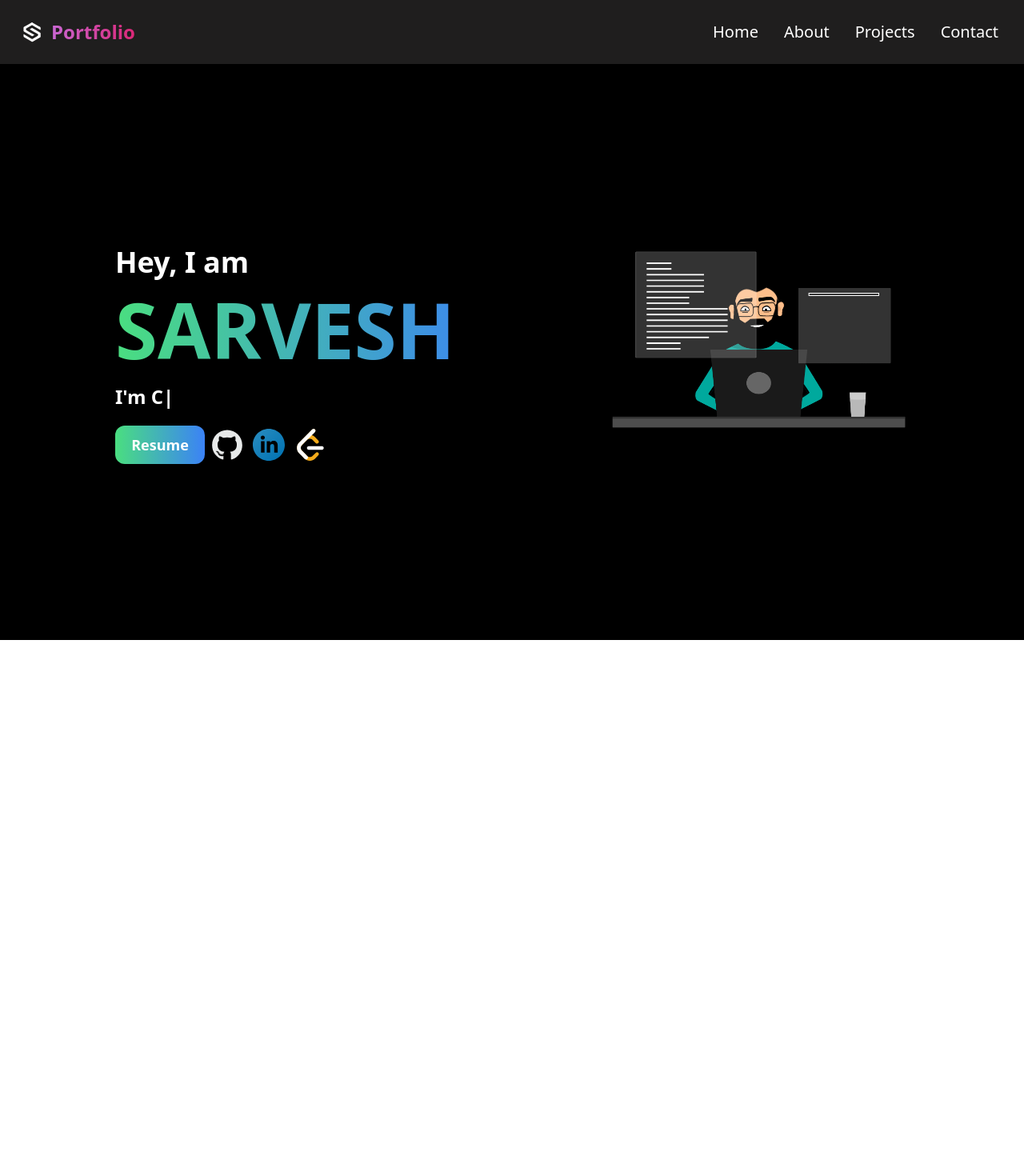
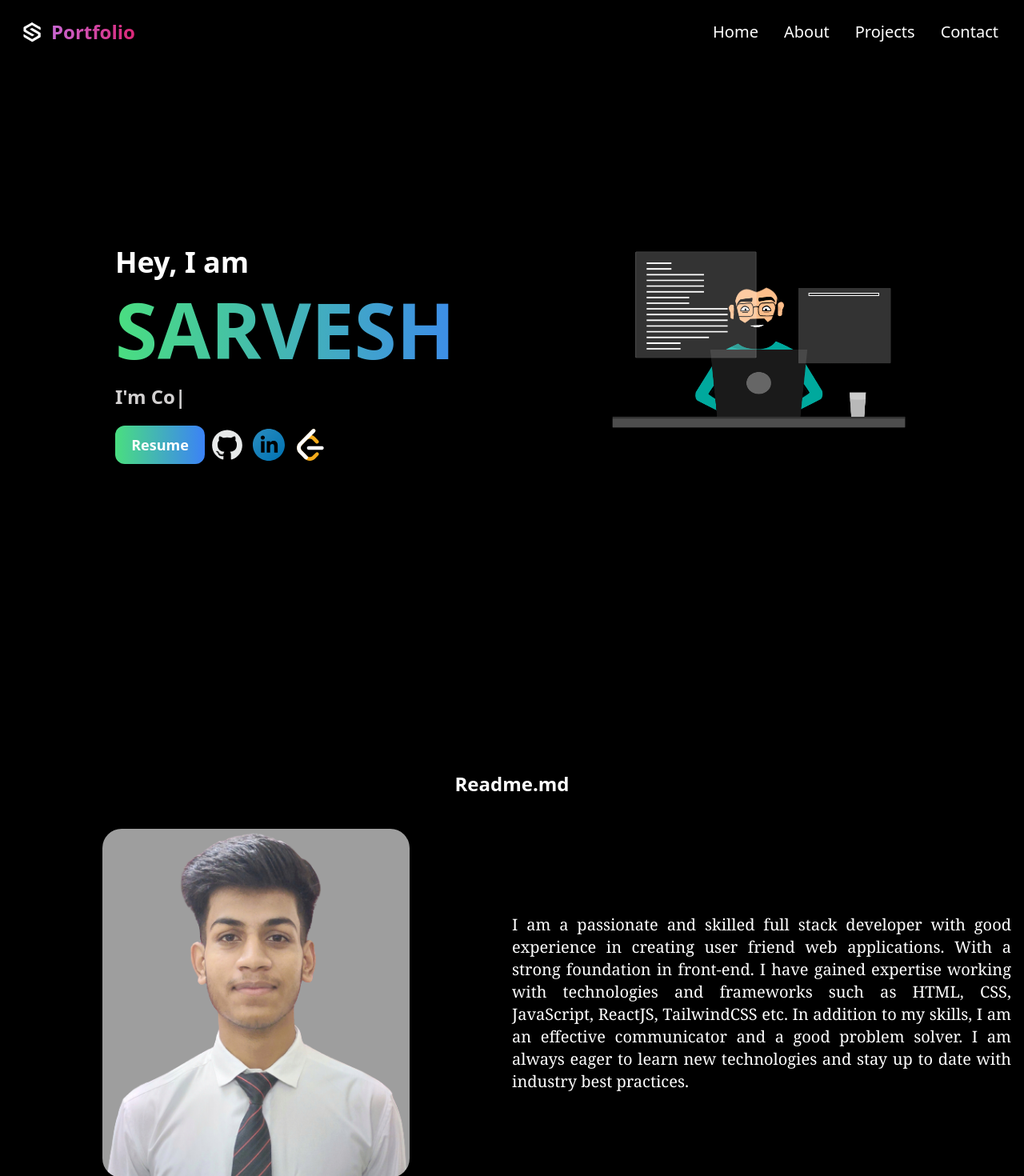
Before and after one commit to sarvesh018/Portfolio_React, a React (Vite) app: page / in a window 1280 px wide. Shown: the top 1470 px of the page at 80% size. Before the commit the page ends 800 px from the top, so only its background shows below. Built offline with nearby package versions, Linux system fonts and the light colour scheme.

Commit message:
about_update

```diff
--- a/src/App.jsx
+++ b/src/App.jsx
@@ -1,19 +1,14 @@
 import Navbar from "./components/Navbar"
 import Home from "./components/Home";
 import About from "./components/About";
-import {BrowserRouter as Router, Route, Routes } from 'react-router-dom'
 
 function App() {
 
   return (
     <div className="App">
       <Navbar/>
-      <Router>
-        <Routes>
-          <Route exact path='/' element={<Home/>}/>
-          <Route exact path='/' element={<About/>}/>
-        </Routes>
-      </Router>
+      <Home/>
+      <About/>
     </div>
   );
 }
--- a/src/components/About.jsx
+++ b/src/components/About.jsx
@@ -1,18 +1,30 @@
 import React from "react";
+import profile from "../assets/Profile_pic.png";
 
 const About = () => {
-    return(
-        <div name="/about" className="h-screen bg-white">
-            <div className="flex flex-row h-full">
-                <div className="font-extrabold">
-                    <h1>Readme.md</h1>
-                </div>
-                <div className="text-2xl font-serif">
-                    I am Sarvesh Choudhary, currently I'm pursuing B.Tech degree in computer science
-                </div>
-            </div>
+  return (
+    <div name="About" className="h-screen bg-black text-white">
+      <div className="max-w-screen-xl h-full mx-auto flex flex-col items-center justify-center md:ml-auto gap-5">
+        <div className="font-extrabold py-5">
+          <h1 className="text-2xl mt-4">Readme.md</h1>
         </div>
-    );
-}
+        <div className="flex justify-center items-center flex-col md:flex-row">
+          <div className="w-2/3 md:w-1/2 md:mb-0 mb-5 flex justify-center items-center ">
+            <img className="w-3/5 rounded-3xl shadow-2xl" src={profile}/>
+          </div>
+          <div className="flex pt-8 md:pt-0 w-4/5 text-lg md:text-xl font-serif md:w-1/2 md:ml:auto text-justify justify-center items-center pr-4">
+            I am a passionate and skilled full stack developer with good
+            experience in creating user friend web applications. With a strong
+            foundation in front-end. I have gained expertise working with
+            technologies and frameworks such as HTML, CSS, JavaScript, ReactJS,
+            TailwindCSS etc. In addition to my skills, I am an effective
+            communicator and a good problem solver. I am always eager to learn
+            new technologies and stay up to date with industry best practices.
+          </div>
+        </div>
+      </div>
+    </div>
+  );
+};
 
 export default About;
--- a/src/components/Home.jsx
+++ b/src/components/Home.jsx
@@ -1,4 +1,5 @@
 import React from "react";
+import { useEffect, useState } from "react";
 import Developer from "../assets/developer.gif";
 import github from "../assets/github.svg";
 import ReactTyped from "react-typed";
@@ -8,16 +9,38 @@ import { works } from "./Constants";
 
 const Home = () => {
 
+  const [isVisible, setIsVisible] = useState(false);
+
+  useEffect(() => {
+    const handleScroll = () => {
+      const element = document.getElementById('animated-text');
+      const position = element.getBoundingClientRect().top;
+      const windowHeight = window.innerHeight;
+
+      if (position < windowHeight) {
+        setIsVisible(true);
+      } else {
+        setIsVisible(false);
+      }
+    };
+
+    window.addEventListener('scroll', handleScroll);
+    return () => {
+      window.removeEventListener('scroll', handleScroll);
+    };
+  }, []);
+
   return (
-    <div name="home" className="h-screen bg-black text-white home">
+
+    <div name="Home" className="h-screen bg-black text-white home">
       <div className=" max-w-screen-lg h-full mx-auto flex flex-col sm:flex-row items-center justify-center md:ml-auto">
         <div className="py-[2rem] px-4 md:mt-[6rem] mt-[5rem] items-center justify-center w-3/4 md:w-2/4">
           <p className="lg:text-4xl pt-2 md:text-3xl text-2xl font-bold ">
             Hey, I am
           </p>
-          <p className="text-5xl md:text-6xl md:my-3 font-extrabold lg:text-8xl py-1 text-[#fff] text-transparent bg-gradient-to-r from-green-400 to-blue-500 bg-clip-text">
+          <p id="name" className={`text-5xl md:text-6xl md:my-3 font-extrabold lg:text-8xl py-1 text-[#fff] text-transparent bg-gradient-to-r from-green-400 to-blue-500 bg-clip-text `}>
             SARVESH</p>
-          <p className="font-semibold py-1 text-[1.2rem] md:text-2xl">
+          <p className="font-semibold py-1 text-[1.2rem] md:text-2xl text-[#d2d0d0]">
             I'm <ReactTyped strings={works} typeSpeed={100} loop />
           </p>
           <div className="flex flex-col md:flex-row py-4 gap-2">
@@ -27,11 +50,11 @@ const Home = () => {
             >
               <a className="px-1 py-1" href="https://drive.google.com/file/d/1_L-JCKVCP5rp3YfR6iBRjrgqj39zB5m5/view?usp=sharing" target="_blank">Resume</a>
             </button>
-            <div className="flex flex-row gap-3 py-1">
+            <div className="flex flex-row gap-3 py-1 ">
               <a href="https://github.com/sarvesh018" target="_blank">
                 <img
                   src={github}
-                  className="md:w-[2.5rem] md:h-[2.5rem] w-[2rem] h-[2rem]  cursor-pointer invert hover:scale-125 duration-500"
+                  className="md:w-[2.5rem] md:h-[2.5rem] w-[2rem] h-[2rem] cursor-pointer invert hover:scale-125 duration-200"
                 />
               </a>
               <a
@@ -40,7 +63,7 @@ const Home = () => {
               >
                 <img
                   src={linkedin}
-                  className="md:w-[2.5rem] md:h-[2.5rem] w-[2rem] h-[2rem] cursor-pointer hover:scale-125 duration-500"
+                  className="md:w-[2.5rem] md:h-[2.5rem] w-[2rem] h-[2rem] cursor-pointer hover:scale-125 duration-200"
                 />
               </a>
               <a
@@ -49,7 +72,7 @@ const Home = () => {
               >
                 <img
                   src={leetcode}
-                  className="md:w-[2.5rem] md:h-[2.5rem] w-[2rem] h-[2rem] cursor-pointer hover:scale-125 duration-500"
+                  className="md:w-[2.5rem] md:h-[2.5rem] w-[2rem] h-[2rem] cursor-pointer hover:scale-125 duration-200"
                 />
               </a>
             </div>
--- a/src/components/Navbar.jsx
+++ b/src/components/Navbar.jsx
@@ -1,4 +1,4 @@
-import React, { useState } from "react";
+import React, { useEffect, useState } from "react";
 import { Link } from "react-scroll";
 import { FaBars, FaTimes } from "react-icons/fa";
 import logo from "../assets/logo.svg";
@@ -6,13 +6,27 @@ import {links} from "../components/Constants"
 
 export default function Navbar() {
   const [open, setOpen] = useState(false);
+  const [scroll, setScrolled] = useState(false);
+
+  useEffect(() => {
+    const handleScroll = () =>{
+      const isScrolled = window.scrollY>0;
+      setScrolled(isScrolled);
+    }
+
+    window.addEventListener('scroll', handleScroll);
+    return () => {
+      window.addEventListener('scroll',handleScroll);
+
+    };
+  }, []);
 
   const handleSubmit = () => {
     setOpen(!open);
   };
 
   return(
-      <div className="flex justify-between items-center w-full h-20 px-4 text-white bg-[#1f1e1e] fixed nav">
+      <div className={`flex justify-between items-center w-full h-20 px-4 text-white fixed nav ${scroll ? "bg-[#303237] duration-100" : "bg-black"}`}>
 
         <div to="home" className="font-extrabold flex flex-row justify-center items-center text-transparent text-2xl bg-clip-text bg-gradient-to-r from-purple-400 to-pink-600 cursor-pointer">
           <img src={logo} className="w-12 h-12"/> Portfolio
@@ -21,7 +35,7 @@ export default function Navbar() {
         <ul className="hidden md:flex ml-auto">
           {links.map(({id, link}) => (
             <li key={id} className="px-4 cursor-pointer font-sans text-white hover:animate-pulse text-[1.25rem]">
-              <Link to="link" smooth duration={500}>
+              <Link to={link} smooth duration={500}>
                 {link}
               </Link>
             </li>
```
Also changed, not shown: src/assets/Profile_pic.png (added).
